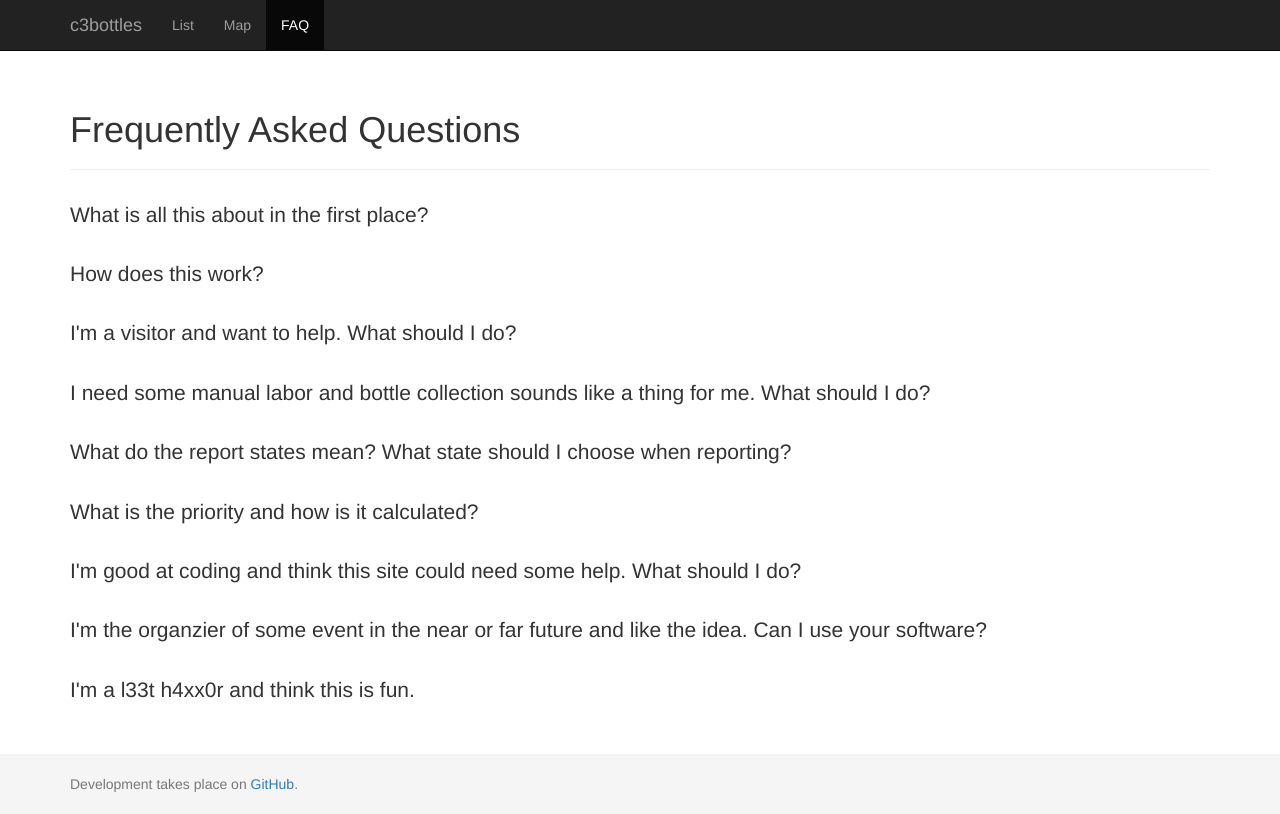
After one commit to c3bottles/c3bottles, a Flask app: page /faq in a window 1280 px wide. The commit adds this page. Run offline with Flask 2, Linux system fonts and the light colour scheme; parts of the project's set-up code (start-up, migrations or seed data) failed here and were passed over; some libraries are stand-ins or nearby versions.

Commit message:
Add some more templating and FAQ
* The templates now really use some bootstrap with a navbar and a nice
  index page. Some custom CSS was added to static/css/theme.css.
* The FAQ contains some anwers.
* Decommissioned drop points are indicated <s>like this</s>.

```diff
--- a/static/css/theme.css
+++ b/static/css/theme.css
@@ -0,0 +1,31 @@
+html {
+  position: relative;
+  min-height: 100%;
+}
+body {
+	padding-top: 70px; /* for navbar */
+	margin-bottom: 90px; /* for footer */
+}
+
+.large-icon {
+	font-size: 500%;
+}
+
+.footer {
+	position: absolute;
+	bottom: 0;
+	width: 100%;
+	height: 60px;
+	background-color: #f5f5f5;
+}
+
+.container .text-muted {
+  margin: 20px 0;
+}
+
+.collapse-toggle {
+	cursor: pointer;
+	padding-top: 10px;
+}
+
+/* vim: set noexpandtab ts=2 sw=2: */
--- /dev/null
+++ b/templates/faq.html
@@ -0,0 +1,212 @@
+{# Use this snippet as template for new questions:
+
+			<p class="lead collapse-toggle" data-toggle="collapse" data-target="#some-question">
+				What was the question again?
+			</p>
+			<div id="some-question" class="collapse">
+				<p>
+					TODO: Answer me!
+				</p>
+				<hr/>
+			</div>
+
+#}
+{% set title = "FAQ" %}
+{% extends "layout.html" %}
+{% block content %}
+			<div class="page-header">
+				<h1>Frequently Asked Questions</h1>
+			</div>
+			<p class="lead collapse-toggle" data-toggle="collapse" data-target="#what-is-this-about">
+				What is all this about in the first place?
+			</p>
+			<div id="what-is-this-about" class="collapse">
+				<p>
+					c3bottles is a bottle drop and collection management system for
+					chaos events. Collecting all the empty bottles is a hard task
+					at every event since they appear in large numbers at places and
+					times you cannot always plan beforehand. Bottle collectors need
+					to roam the area all the time and check it periodically for any
+					left empty bottles.
+				</p>
+				<p>
+					To make this job a lot easier, bottle drop points were invented:
+					Empty crates are placed at spots in the area where a high level
+					of empty bottles is expected, e.g. exits of lecture halls,
+					lounges or the main exit/entrance of a building. The visitors
+					are advised to leave their bottles not at random but rather
+					only at the designated bottle drop points. The bottle collectors
+					then only need to visit these points to do their job.
+				</p>
+				<p>
+					However, there are some caveats: In a large building like the
+					CCH nobody is able to memorize all the drop points and some of
+					them may be forgotten and overflow without anyone noticing. In
+					addition, if the planning in advance was not perfect (as always),
+					some drop points in popular locations may overflow very quickly
+					making the job of the collectors a lot harder. At an overflowing
+					drop point, they can't simply exchange a full crate for an empty
+					one but instead have to put all the bottles laying on and around
+					the more than full crate into their fresh one. In the worst case
+					they then have lots of full but no empty crates left in
+					locations with a high bottle drop rate. If that ever happens,
+					the bottlecalypse is inevitable.
+				</p>
+				<p>
+					c3bottles aims to solve this problem using modern web technology
+					combined with crowdsourcing: A database tracks the state of all
+					the drop points and visitors noticing full or overflowing drop
+					points can report that fact. The bottle collectors will be
+					notified and can react promptly. They track their tour and the
+					system can notify them of drop points not visited in a long time
+					or needing immediate action. Statistical analysis allows for
+					continuous optimization of drop point placement by scaling drop
+					points according to the demand or abandoning drop points in
+					remote locations which are not used much anyway.
+				</p>
+				<hr/>
+			</div>
+			<p class="lead collapse-toggle" data-toggle="collapse" data-target="#how-does-it-work">
+				How does this work?
+			</p>
+			<div id="how-does-it-work" class="collapse">
+				<p>
+					During placement of bottle drop points, every drop point is
+					registered in the database with its number, position and capacity
+					(i.e. number of empty crates). It gets a label telling the
+					visitors to report full drop points using a URL specific for
+					every drop point. On the website, the visitor can report the drop
+					point as needing attention by simply clicking a button.
+					Optionally, the visitor may inform the bottle collectors about
+					the filling level of the drop point.
+				</p>
+				<p>
+					The other end of the web interface shows a list of drop points to
+					visit ordered by priority: Drop points reported a lot lately get
+					a high priority which is even higher if the respective drop point
+					has a high capacity and/or was just emptied and is filling up
+					again quickly. Drop points not visited for a long time get a high
+					priority too, so the collectors can check their current state.
+				</p>
+				<p>
+					A map shows the location of all the drop points so new members of
+					the bottle collector team can find them easily and visitors can
+					always find the nearest drop point to their current location.
+				</p>
+				<p>
+					The bottle collectors track their actions when visiting drop
+					points by clicking a button whenever they empty a drop point.
+					In addition, they can change the location or capacity of drop
+					points if needed.
+				</p>
+				<hr/>
+			</div>
+			<p class="lead collapse-toggle" data-toggle="collapse" data-target="#help-as-visitor">
+				I'm a visitor and want to help. What should I do?
+			</p>
+			<div id="help-as-visitor" class="collapse">
+				<p>
+					Great! Helping is easy: If you spot a bottle drop point that seems
+					to need attention, just visit the URL printed on the sign posted
+					there. You are presented with a website with a few buttons. Just
+					click on the one you think fits most. Congratulations! :)
+				</p>
+				<p>
+					Please do not abuse the system like reporting the same drop point
+					multiple times since it can only work as good as its input is. If
+					you accidentally pressed the wrong button and e.g. reported an
+					overflowing drop point as empty, don't hesitate to report it again
+					with the correct state. The system will react to this accordingly.
+				</p>
+				<p>
+					Any report of a drop point is helpful, even if it is not overflowing.
+					Reports of empty or only sparsely used drop points help the bottle
+					collectors prioritize their visits, plan their tours optimally and
+					rearrange crates or moving drop points as they see fit. The
+					optimization works better the more detailed the reporting is.
+					Last but not least, the statistics gets more impressive with
+					larger numbers.
+				</p>
+				<hr/>
+			</div>
+			<p class="lead collapse-toggle" data-toggle="collapse" data-target="#help-as-angel">
+				I need some manual labor and bottle collection sounds like a
+				thing for me. What should I do?
+			</p>
+			<div id="help-as-angel" class="collapse">
+				<p>
+					The bottle collectors are volunteers and help is always appreciated.
+					More hands collect and sort more bottles more quickly. If this is a
+					congress and you already are an angel, just search and register for
+					bottle collection shifts in the angel system. If this is a congress
+					and you are no angel yet, ask for heaven, go there and tell the
+					friendly people there want to help.
+				</p>
+				<p>
+					If this is any other event in the chaos family, it should work
+					similarly to congress but the names heaven and angels might differ.
+					Just ask some people who look like they could know what's up. In
+					doubt, just report your nearest drop point and wait for the
+					collector team to	show up. They should know what they're doing.
+				</p>
+				<hr/>
+			</div>
+			<p class="lead collapse-toggle" data-toggle="collapse" data-target="#what-are-report-states">
+				What do the report states mean? What state should I choose when reporting?
+			</p>
+			<div id="what-are-report-states" class="collapse">
+				<p>
+					TODO: Answer me!
+				</p>
+				<hr/>
+			</div>
+			<p class="lead collapse-toggle" data-toggle="collapse" data-target="#what-is-priority">
+				What is the priority and how is it calculated?
+			</p>
+			<div id="what-is-priority" class="collapse">
+				<p>
+					TODO: Answer me!
+				</p>
+				<hr/>
+			</div>
+			<p class="lead collapse-toggle" data-toggle="collapse" data-target="#help-as-developer">
+				I'm good at coding and think this site could need some help. What should I do?
+			</p>
+			<div id="help-as-developer" class="collapse">
+				<p>
+					I started this project because I finally wanted to get my head around
+					modern web development techniques. It is written in Python using the
+					Flask	web framework. The database is accessed using SQLAlchemy and
+					the	backend of choice is PostgreSQL. If you are (or want to	become)
+					familiar with all that stuff and feel comfortable with the
+					choices made,	you are invited to contribute.
+				</p>
+				<p>
+					The link in the footer of this page will lead you to the GitHub
+					repository where development takes place.
+				</p>
+				<hr/>
+			</div>
+			<p class="lead collapse-toggle" data-toggle="collapse" data-target="#using-on-events">
+				I'm the organzier of some event in the near or far future and like the idea. Can I use your software?
+			</p>
+			<div id="using-on-events" class="collapse">
+				<p>
+					Absolutely. In the end, that's what I created it for. Feel free to
+					download the source code from GitHub and set up your own copy.
+					If you still have questions, find my contact information
+					<a href="https://michik.net/">here</a>.
+				</p>
+				<hr/>
+			</div>
+			<p class="lead collapse-toggle" data-toggle="collapse" data-target="#1337">
+				I'm a l33t h4xx0r and think this is fun.
+			</p>
+			<div id="1337" class="collapse">
+				<p>
+					Good for you. Here's your fish: {{ "<°)))><" }}
+				</p>
+				<hr/>
+			</div>
+{% endblock %}
+{# vim: set noexpandtab ts=2 sw=2: #}
--- a/templates/footer.html
+++ b/templates/footer.html
@@ -0,0 +1,8 @@
+		<footer class="footer">
+			<div class="container">
+				<p class="text-muted">
+					Development takes place on <a href="https://github.com/der-michik/c3bottles">GitHub</a>.
+				</p>
+			</div>
+		</footer>
+{# vim: set noexpandtab ts=2 sw=2: #}
--- a/templates/list.html
+++ b/templates/list.html
@@ -6,7 +6,7 @@
 			</div>
 			<ul>
 				{% for dp in all_dps %}
-				<li>
+				<li>{{ "<s>"|safe if dp.removed }}
 					Drop point {{ dp.number }} is located at
 					{{
 						dp.location.description if dp.location.description
@@ -14,7 +14,7 @@
 					}}.
 					It has been reported {{ dp.reports_total }} times in total and
 					{{ dp.reports_new }} times since the last visit.
-				</li>
+				{{ "</s>"|safe if dp.removed }}</li>
 				{% endfor %}
 			</ul>
 {% endblock %}
--- a/templates/navbar.html
+++ b/templates/navbar.html
@@ -0,0 +1,27 @@
+		<nav class="navbar navbar-inverse navbar-fixed-top">
+			<div class="container">
+				<div class="navbar-header">
+					<button type="button" class="navbar-toggle collapsed" data-toggle="collapse" data-target="#navbar" aria-expanded="false" aria-controls="navbar">
+						<span class="sr-only">Toggle navigation</span>
+						<span class="icon-bar"></span>
+						<span class="icon-bar"></span>
+						<span class="icon-bar"></span>
+					</button>
+					<a class="navbar-brand" href="{{ url_for("index") }}">c3bottles</a>
+				</div>
+				<div id="navbar" class="navbar-collapse collapse">
+					<ul class="nav navbar-nav">
+						<li{{ {"class": "active"}|xmlattr if request.url_rule.endpoint == "dp_list" }}>
+							<a href="{{ url_for("dp_list") }}">List</a>
+						</li>
+						<li>
+							<a href="#">Map</a>
+						</li>
+						<li{{ {"class": "active"}|xmlattr if request.url_rule.endpoint == "faq" }}>
+							<a href="{{ url_for("faq") }}">FAQ</a>
+						</li>
+					</ul>
+				</div>
+			</div>
+		</nav>
+{# vim: set noexpandtab ts=2 sw=2: #}
--- a/view.py
+++ b/view.py
@@ -5,6 +5,10 @@ from c3bottles import c3bottles, db
 @c3bottles.route("/")
 def index():
 	return render_template("index.html")
+
+@c3bottles.route("/faq")
+def faq():
+	return render_template("faq.html")
 
 @c3bottles.route("/list")
 def dp_list():
@@ -15,6 +19,7 @@ def dp_list():
 			"number": dp.number,
 			"location": dp.get_current_location(),
 			"reports_total": dp.get_total_report_count(),
-			"reports_new": dp.get_new_report_count()
+			"reports_new": dp.get_new_report_count(),
+			"removed": True if dp.removed else False
 			})
 	return render_template("list.html", all_dps=all_dps)
```
Also changed, not shown: templates/index.html (+53 -7 lines).
